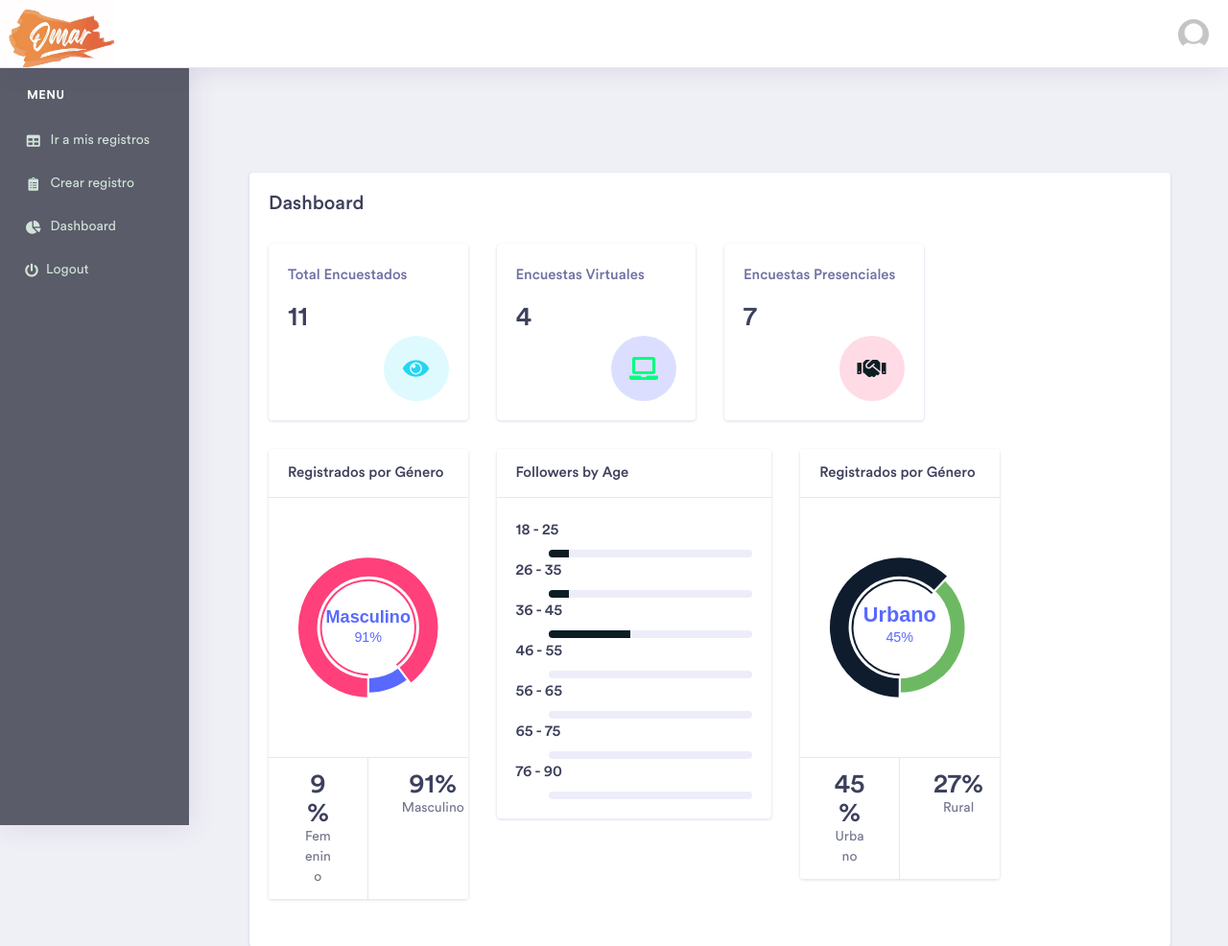
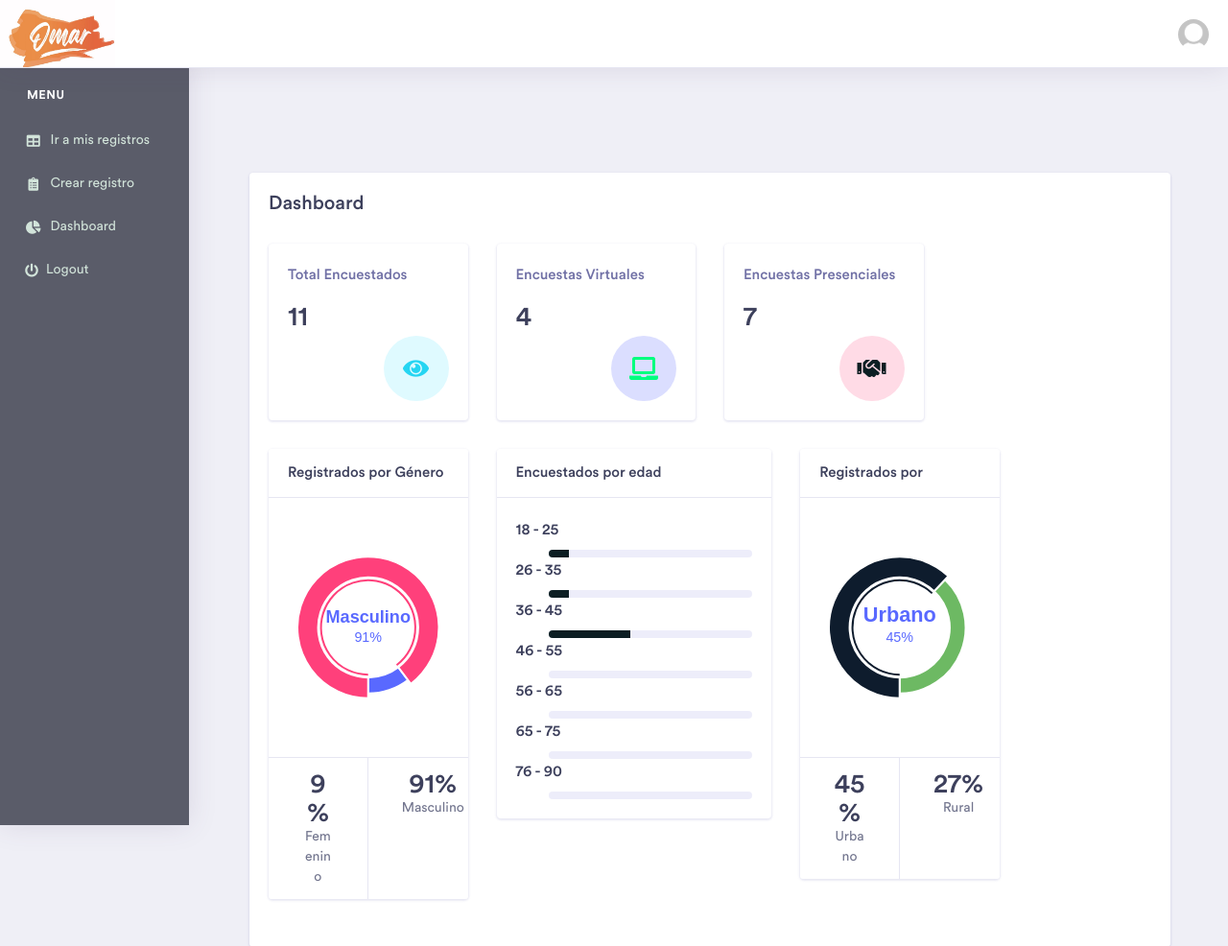
Before and after one commit to AppsySoluciones/SistemaEncuestasOAR-Final, a Django app: page /dashboard/ in a window 1280 px wide. Shown: the top 986 px of the page at 96% size. Run offline with Django 4.2, Linux system fonts and the light colour scheme; a user stored in the database is signed in; data comes from the database, SQL or seed files in the repository; some libraries are stand-ins or nearby versions; some web fonts are replaced.

Commit message:
Update dashboard-influencer.html

```diff
--- a/sitemaencuestas/templates/dashboard-influencer.html
+++ b/sitemaencuestas/templates/dashboard-influencer.html
@@ -155,7 +155,7 @@
 								<!-- ============================================================== -->
 								<div class="col-xl-4 col-lg-6 col-md-6 col-sm-12 col-12">
 									<div class="card">
-										<h5 class="card-header">Followers by Age</h5>
+										<h5 class="card-header">Encuestados por edad</h5>
 										<div class="card-body">
 											<div class="mb-3">
 												<div class="d-inline-block">
@@ -238,7 +238,7 @@
 								<!-- ============================================================== -->
 								<div class="col-xl-3 col-lg-6 col-md-6 col-sm-12 col-12">
 									<div class="card">
-										<h5 class="card-header">Registrados por Género</h5>
+										<h5 class="card-header">Registrados por </h5>
 										<div class="card-body">
 											<div id="zone_donut" style="height: 230px;"></div>
 										</div>
```
